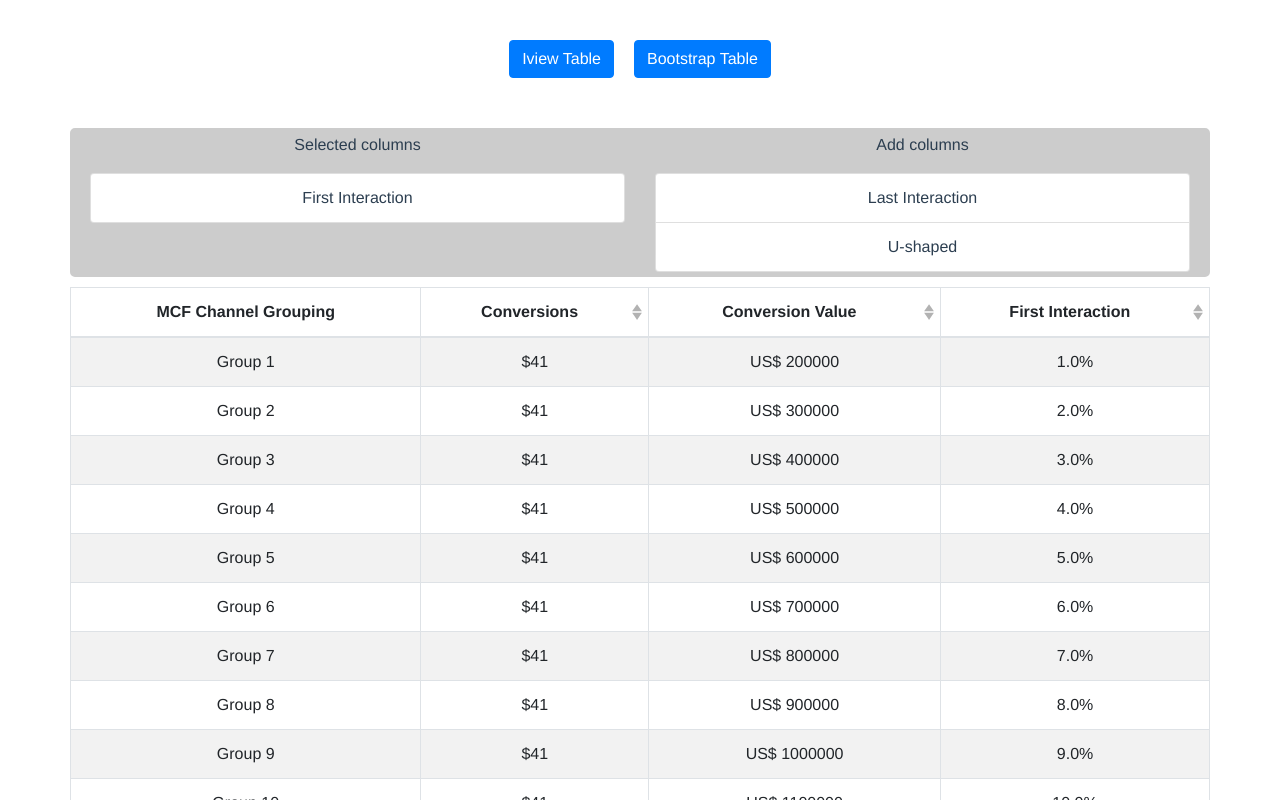
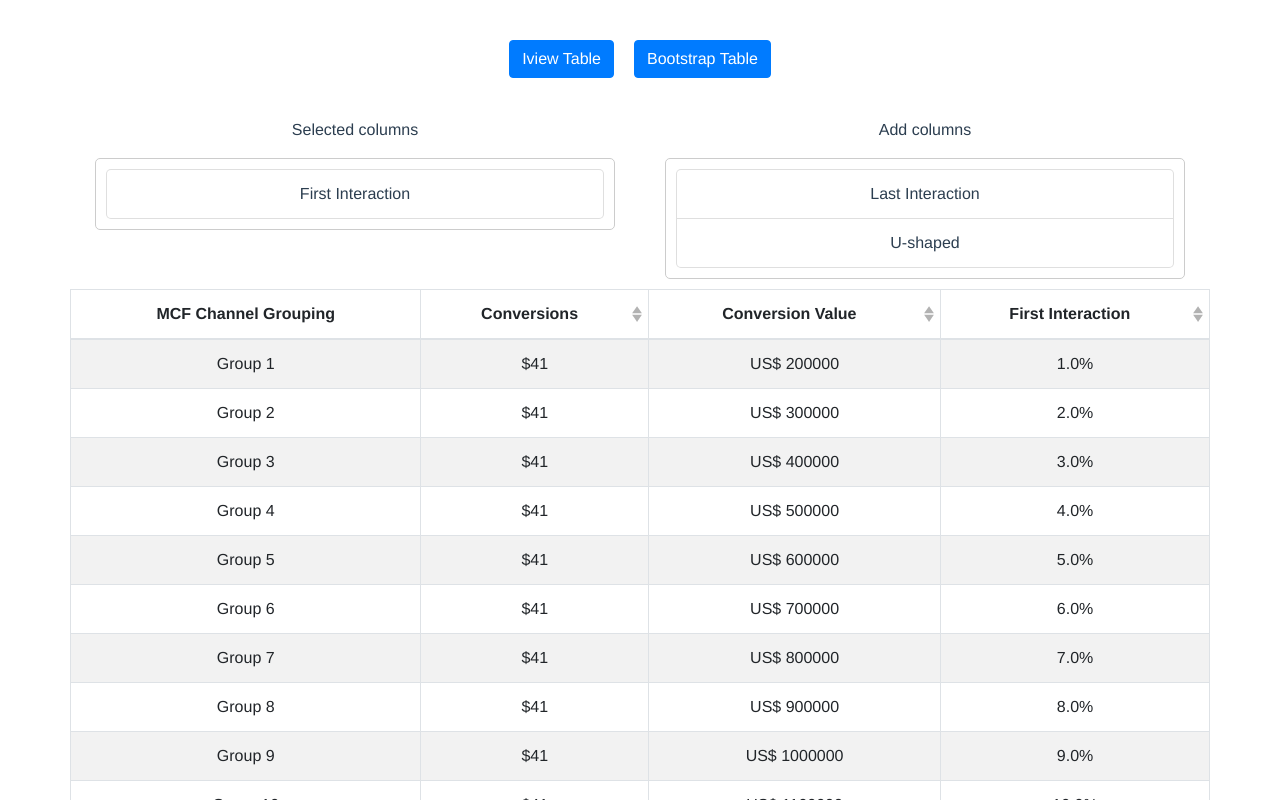
Before and after one commit to Moon-C/deltax-vuejs, a Vue app: page /bootstrap-table in a window 1280 px wide. Shown: the top 800 px of the page. Built offline with nearby package versions, Linux system fonts and the light colour scheme; what iview would draw is missing.

Commit message:
Locale and CSS changes

```diff
--- a/src/components/BootstrapTable.vue
+++ b/src/components/BootstrapTable.vue
@@ -1,9 +1,9 @@
 <template>
     <div class="container">
-        <div class="row grey-wrapper">
+        <div class="row">
             <div class="col-sm-6">
                 <p>Selected columns</p>
-                <draggable class="list-group" v-model="selectedComparators"
+                <draggable class="list-group grey-wrapper" v-model="selectedComparators"
                 :options="{ group: 'comparators' }"
                 @change="generateTable()">
                     <div v-for="comparator in selectedComparators"
@@ -13,7 +13,7 @@
             </div>
             <div class="col-sm-6">
                 <p>Add columns</p>
-                <draggable class="list-group" v-model="comparatorTypes"
+                <draggable class="list-group grey-wrapper" v-model="comparatorTypes"
                 :options="{ group: 'comparators' }">
                     <div v-for="comparator in comparatorTypes"
                     :key="comparator"
@@ -148,12 +148,12 @@ export default {
 }
 </script>
 
-<style>
+<style scoped>
 
 .grey-wrapper {
-    background-color: #CCC;
     margin: 10px;
-    border: 5px solid #CCC;
+    padding: 10px;
+    border: 1px solid #CCC;
     border-radius: 5px;
 }
 
--- a/src/components/IviewTable.vue
+++ b/src/components/IviewTable.vue
@@ -1,9 +1,9 @@
 <template>
     <div class="container">
-        <div class="row grey-wrapper">
+        <div class="row">
             <div class="col-sm-6">
                 <p>Selected columns</p>
-                <draggable class="list-group" v-model="selectedComparators"
+                <draggable class="list-group grey-wrapper" v-model="selectedComparators"
                 :options="{ group: 'comparators' }"
                 @change="generateTable()">
                     <div v-for="comparator in selectedComparators"
@@ -13,7 +13,7 @@
             </div>
             <div class="col-sm-6">
                 <p>Add columns</p>
-                <draggable class="list-group" v-model="comparatorTypes"
+                <draggable class="list-group grey-wrapper" v-model="comparatorTypes"
                 :options="{ group: 'comparators' }">
                     <div v-for="comparator in comparatorTypes"
                     :key="comparator"
@@ -150,12 +150,12 @@ export default {
 }
 </script>
 
-<style>
+<style scoped>
 
 .grey-wrapper {
-    background-color: #CCC;
     margin: 10px;
-    border: 5px solid #CCC;
+    padding: 10px;
+    border: 1px solid #CCC;
     border-radius: 5px;
 }
 
--- a/src/main.js
+++ b/src/main.js
@@ -3,10 +3,11 @@ import router from './router'
 import App from './App.vue'
 import store from './store'
 import iView from 'iview'
+import locale from 'iview/dist/locale/en-US';
 import BootstrapVue from 'bootstrap-vue'
 import 'iview/dist/styles/iview.css'
 
-Vue.use(iView)
+Vue.use(iView, { locale })
 Vue.use(BootstrapVue)
 
 Vue.config.productionTip = false
```
